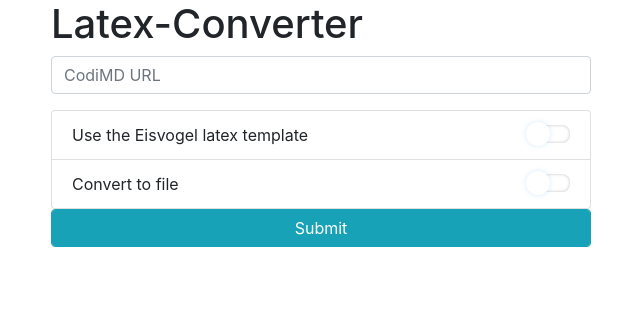
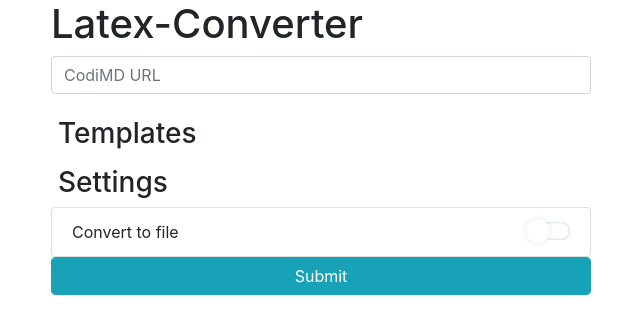
Before and after one commit to Jidbo/LatexConverter, a Flask app: template templates/index.html in a window 1280 px wide. Shown: the top 334 px of the page, without its empty margins (34-674 px from the left). Run offline with Flask 2, Linux system fonts and the light colour scheme; the template is opened without the code that fills it, so the values that code supplies are empty; some libraries are stand-ins or nearby versions.

Commit message:
add support for multiple templates
implements #4

```diff
--- a/converter.py
+++ b/converter.py
@@ -1,6 +1,7 @@
 import pypandoc
 import os
 
+TEMPLATE_FOLDER = "pandoc-templates/"
 
 class Converter:
 
@@ -42,4 +43,15 @@
     def add_template(self, template):
         self.arguments.append("--template")
         templatedir = f"pandoc-templates/{template}.tex"
+        print(f"adding Template {template}")
         self.arguments.append(templatedir)
+
+
+def get_available_templates():
+    filepath = os.path.realpath(__file__)
+    mainfolder = os.path.dirname(filepath)
+    templatefolder = os.path.join(mainfolder, TEMPLATE_FOLDER)
+    files = os.listdir(templatefolder)
+    templates = [tmp[:-4] for tmp in files if tmp.endswith(".tex")]
+
+    return templates
--- a/routes.py
+++ b/routes.py
@@ -1,59 +1,73 @@
 from flask import Flask, render_template, request, send_file, redirect
 import argparse
 from codimd import Codimd, StatusCodeError
-from converter import Converter
+from converter import Converter, get_available_templates
 from requests.exceptions import ConnectionError
 
 app = Flask(__name__)
+NO_TEMPLATE_NAME = "None"
 
+def parse_error(error):
+    values = {}
+    if isinstance(error, AttributeError):
+        values["error_display"] = "Not a valid URL for a CodiMD note!"
+    elif isinstance(error, StatusCodeError):
+        values["error_display"] = "Did not find a note with that id on" \
+        " the server!"
+    elif isinstance(error, ConnectionError):
+        values["error_display"] = "Could not reach the CodiMD Server!"
+
+
+    if "eisvogelTemplate" in request.form:
+        values["eisvogel"] = True
+    if "convertToFile" in request.form:
+        values["convert_to_file"] = True
+
+    return values
 
 @app.route("/",  methods=["GET", "POST"])
 def home():
+    values = {}
+    # setup templates
+    available_templates = get_available_templates()
+    available_templates.append(NO_TEMPLATE_NAME)
+    values["templates"] = available_templates
+    values["cur_template"] = NO_TEMPLATE_NAME
     if request.method == "POST":
-        values = {}
-        values["url"] = request.form["url"]
         url = request.form["url"]
+        values["url"] = url
+
         # get content from codi md
         codi = Codimd(url)
         codi.parse_url()
         try:
             data = codi.get_md()
         except (AttributeError, StatusCodeError, ConnectionError) as e:
-            if isinstance(e, AttributeError):
-                values["error_display"] = "Not a valid URL for a CodiMD note!"
-            elif isinstance(e, StatusCodeError):
-                values["error_display"] = "Did not find a note with that id on" \
-                " server!"
-            elif isinstance(e, ConnectionError):
-                values["error_display"] = "Could not reach the CodiMD Server!"
-
-
-            if "eisvogelTemplate" in request.form:
-                values["eisvogel"] = True
-            if "convertToFile" in request.form:
-                values["convert_to_file"] = True
+            values = {**values, **parse_error(e)}
             return render_template("index.html", **values)
-
 
         conv = Converter(data, codi.note_id)
 
         # check if template is enabled
-        if "eisvogelTemplate" in request.form:
-            conv.add_template("eisvogel")
-            values["eisvogel"] = True
+        if "template" in request.form:
+            temp_name = request.form["template"].strip()
+
+            if temp_name != NO_TEMPLATE_NAME and temp_name in available_templates:
+                conv.add_template(temp_name)
+                values["cur_template"] = temp_name
 
         # check if convert to file is enabled
         if "convertToFile" in request.form:
             values["convert_to_file"] = True
             conv.convert_to_file("tex")
             values["file_path"] = conv.name
-            return render_template("index.html", **values)
         else:
             values["data"] = conv.convert_to_text()
-            return render_template("index.html", **values)
     else:
         # render default page
-        return render_template("index.html", url="")
+        values["url"] = ""
+
+    return render_template("index.html", **values)
 
 
 @app.route("/download/<id>", methods=["GET"])
--- a/static/css/style.css
+++ b/static/css/style.css
@@ -1,3 +1,11 @@
+h2 {
+	padding-top: 0.25em;
+	padding-left: 0.25em;
+
+	font-size: 1.75em;
+}
+
+/* switch design */
 .material-switch > input[type="checkbox"] {
    display: none;
 }
--- a/templates/index.html
+++ b/templates/index.html
@@ -37,18 +37,27 @@
                             <input type="text" name="url" class="form-control" placeholder="CodiMD URL"
                                    value="{{ url }}"/>
                         </div>
+
+                        <h2> Templates </h2>
                         <ul class="list-group">
+                            {% for template in templates %}
                             <li class="list-group-item">
-                                Use the Eisvogel latex template
-                                <div class="material-switch float-right">
-                                    {% if eisvogel %}
-                                        <input id="eisvogelTemplate" name="eisvogelTemplate" type="checkbox" checked/>
+                                <div class="custom-control custom-radio">
+                                    {% if template == cur_template  %}
+                                    <input type="radio"
+                                    class="custom-control-input" id="{{ template }}" value="{{ template }}" name="template" checked/>
                                     {% else %}
-                                        <input id="eisvogelTemplate" name="eisvogelTemplate" type="checkbox"/>
+                                    <input type="radio"
+                                    class="custom-control-input" id="{{ template }}" value="{{ template }} "name="template" />
                                     {% endif %}
-                                    <label for="eisvogelTemplate" class="label-default"></label>
+                                    <label class="custom-control-label"
+                                           for="{{ template }}">{{ template }}</label>
                                 </div>
                             </li>
+                            {% endfor %}
+                        </ul>
+                        <h2> Settings </h2>
+                        <ul class="list-group">
                             <li class="list-group-item">
                                 Convert to file
                                 <div class="material-switch float-right">
@@ -92,8 +101,8 @@
 <script src="{{ url_for('static', filename='js/jquery-3.3.1.min.js') }}"></script>
 <script src="{{ url_for('static', filename='js/bootstrap.bundle.min.js') }}"></script>
 <script>
+    $('#copytoclip').hide();
     $(document).ready(function () {
-        $('#copytoclip').hide();
 
         $('.close').click(function() {
             $('.alert').hide();
```
Also changed, not shown: 2 other files.
